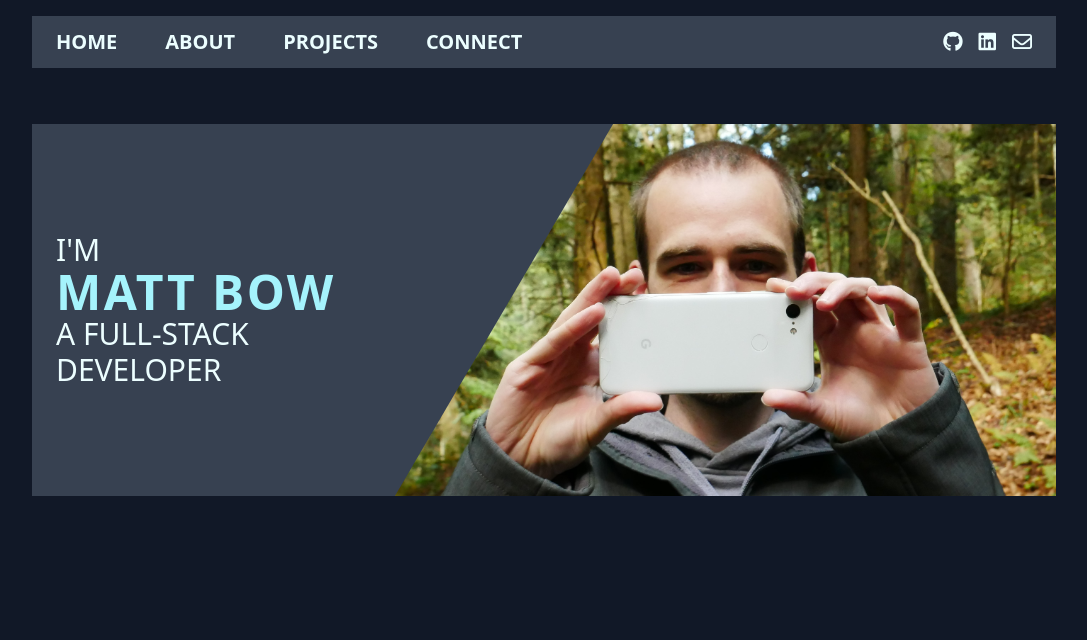
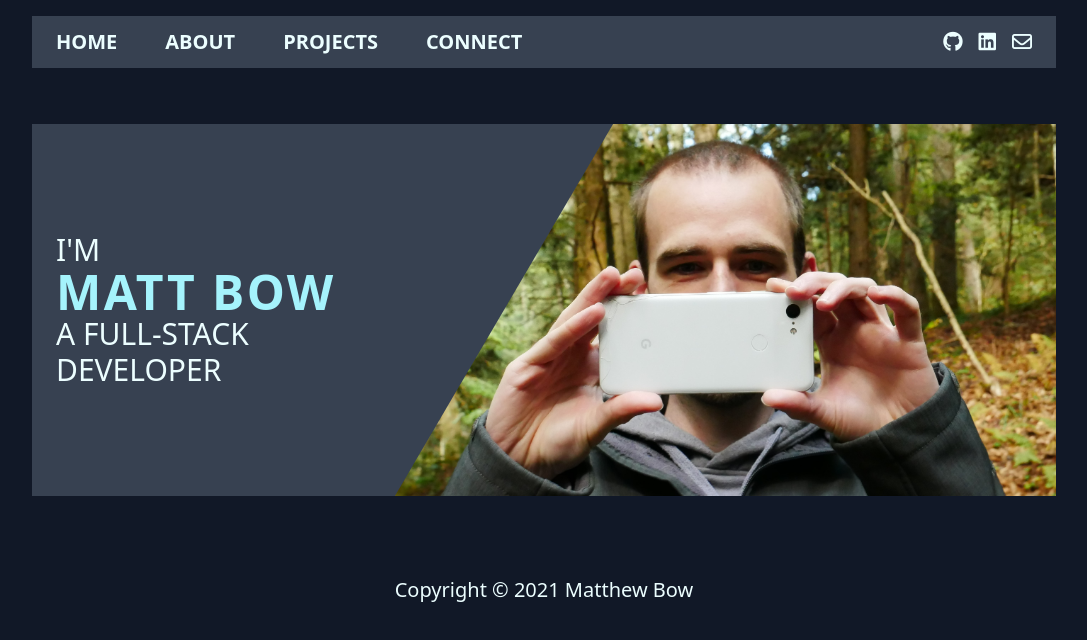
Before and after one commit to mdbow22/react-portfolio, a React (Create React App) app: page / in a window 1280 px wide. Shown: the top 640 px of the page, without its empty margins (96-1183 px from the left). Built offline with nearby package versions, Linux system fonts and the light colour scheme.

Commit message:
added footer

```diff
--- a/src/App.js
+++ b/src/App.js
@@ -5,6 +5,7 @@ import Landing from './components/Landing';
 import About from './components/About';
 import Projects from './components/Projects';
 import Connect from './components/Connect';
+import Footer from './components/Footer';
 
 function App() {
 
@@ -37,6 +38,7 @@ function App() {
       <main>
         {pageToRender()}
       </main>
+      <Footer />
     </div>
   );
 }
--- a/src/components/Connect.js
+++ b/src/components/Connect.js
@@ -6,8 +6,6 @@ function Connect() {
     const [message, setMessage] = useState('');
     const [missing, setMissing] = useState(true);
     const [goodEmail, setGoodEmail] = useState(true);
-
-
 
     const updateEmail = (ev) => {
         setEmail(ev.target.value);
@@ -33,8 +31,6 @@ function Connect() {
         } else {
             setMissing(true);
         }
-
-
     }
 
     useEffect(() => {
@@ -65,7 +61,7 @@ function Connect() {
                     <div className="flex flex-col mt-6 gap-3 text-2xl">
                         <label for="message">Your Message</label>
                         <textarea className="p-2 text-gray-700" name="message" id="message" placeholder="What do you want to say?" value={message} onBlur={updateMissing} onChange={updateMess}></textarea>
-                        <p className={(missing) ? 'hidden' : 'block text-lg text-red-500'}>You must enter a message and email.</p>
+                        <p className={(missing) ? 'hidden' : 'block text-lg text-red-500'}>Message cannot be blank</p>
                     </div>
                     <button className="mt-6 border-2 p-2 card-link text-2xl" type="submit">Send</button>
                 </form>
--- a/src/components/Footer.js
+++ b/src/components/Footer.js
@@ -0,0 +1,11 @@
+
+
+function Footer() {
+    return (
+        <div className="text-xl mt-20">
+            <h2 className="text-center">Copyright &copy; 2021 Matthew Bow</h2>
+        </div>
+    )
+}
+
+export default Footer;
```
